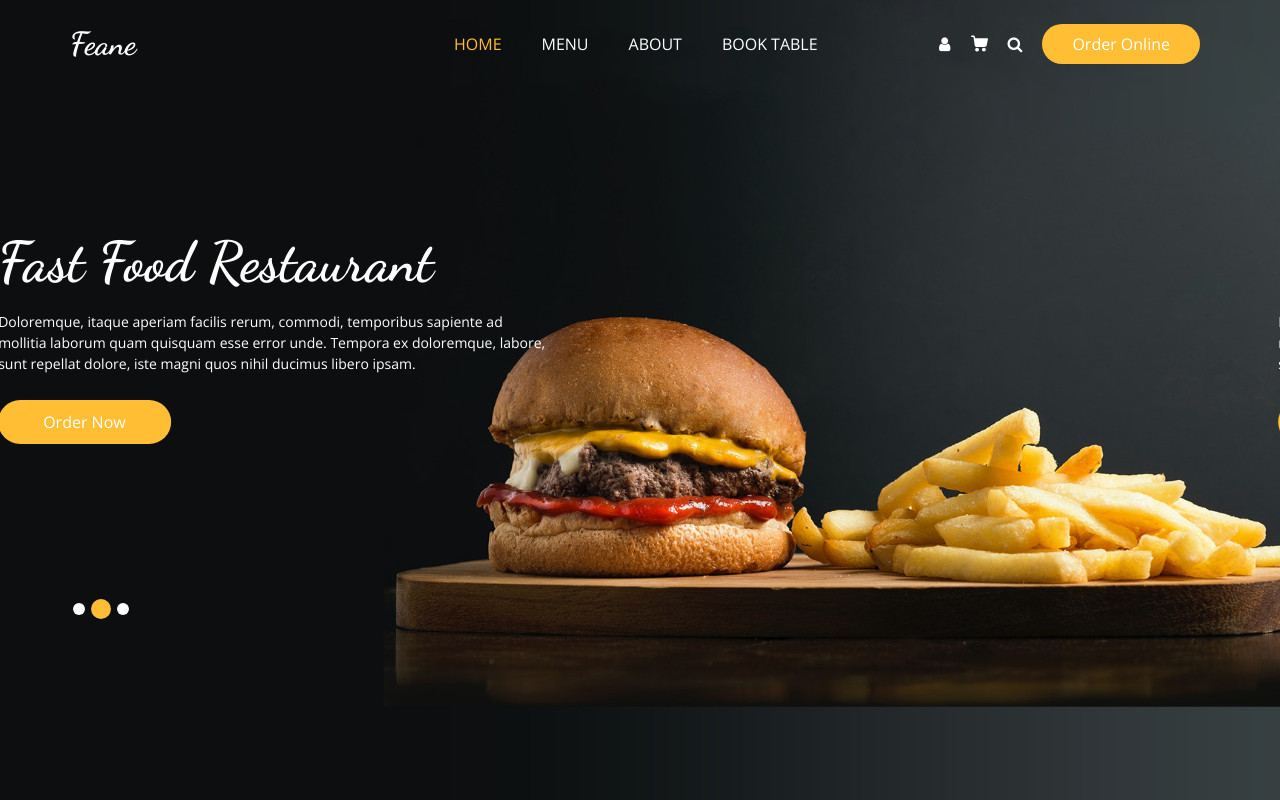
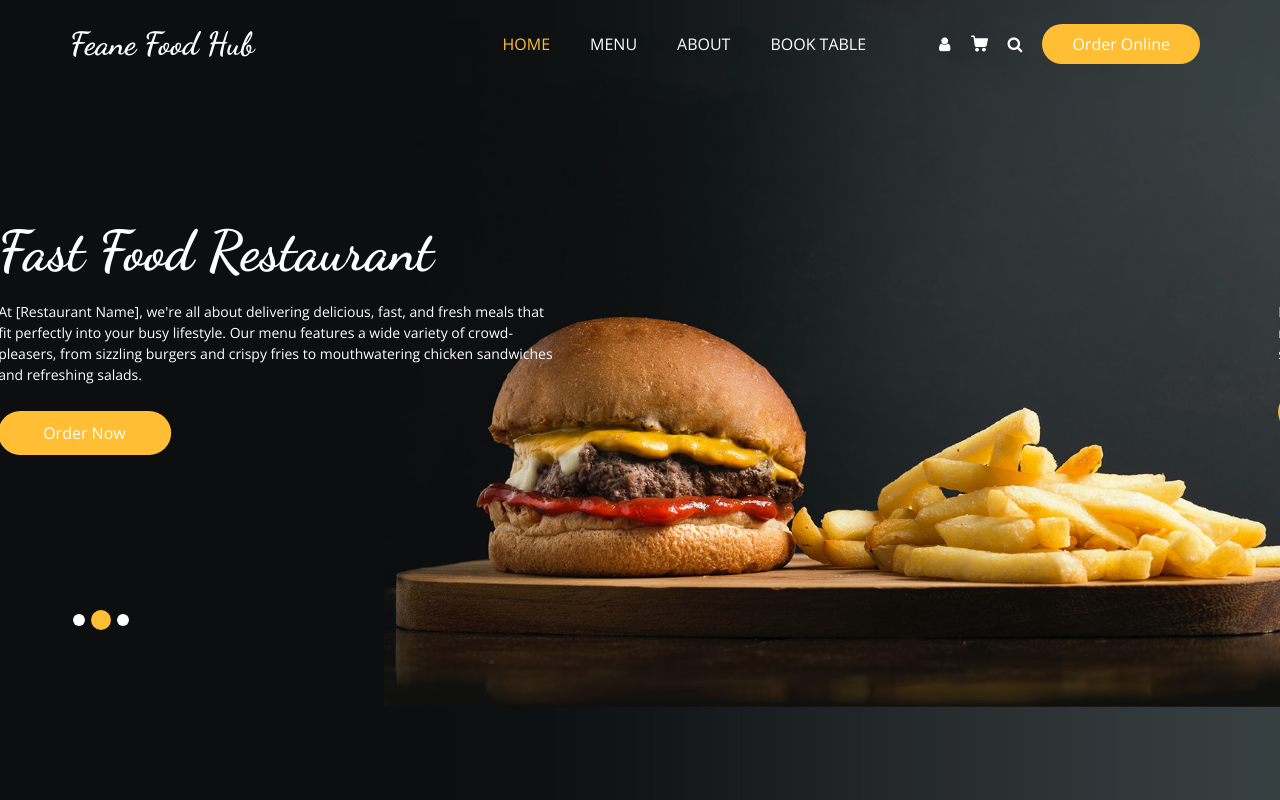
Before and after one commit to deepakpk7/feane, a plain HTML site: page index.html in a window 1280 px wide. Shown: the top 800 px of the page. Drawn offline with nearby package versions, Linux system fonts and the light colour scheme; some packages are replaced by stand-ins of ours.

```diff
--- a/index.html
+++ b/index.html
@@ -44,7 +44,7 @@
         <nav class="navbar navbar-expand-lg custom_nav-container ">
           <a class="navbar-brand" href="index.html">
             <span>
-              Feane
+              Feane Food Hub
             </span>
           </a>
 
@@ -152,7 +152,7 @@
                       Fast Food Restaurant
                     </h1>
                     <p>
-                      Doloremque, itaque aperiam facilis rerum, commodi, temporibus sapiente ad mollitia laborum quam quisquam esse error unde. Tempora ex doloremque, labore, sunt repellat dolore, iste magni quos nihil ducimus libero ipsam.
+                      At [Restaurant Name], we're all about delivering delicious, fast, and fresh meals that fit perfectly into your busy lifestyle. Our menu features a wide variety of crowd-pleasers, from sizzling burgers and crispy fries to mouthwatering chicken sandwiches and refreshing salads.
                     </p>
                     <div class="btn-box">
                       <a href="" class="btn1">
```
